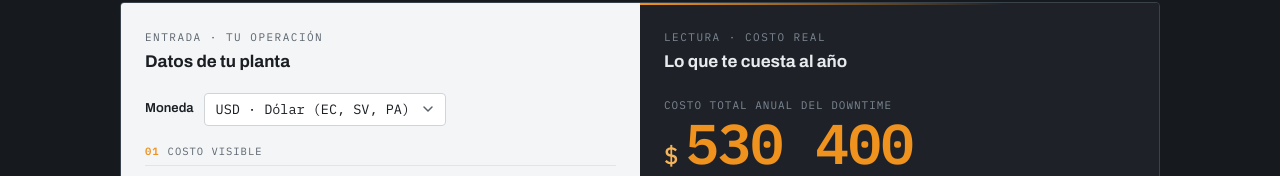
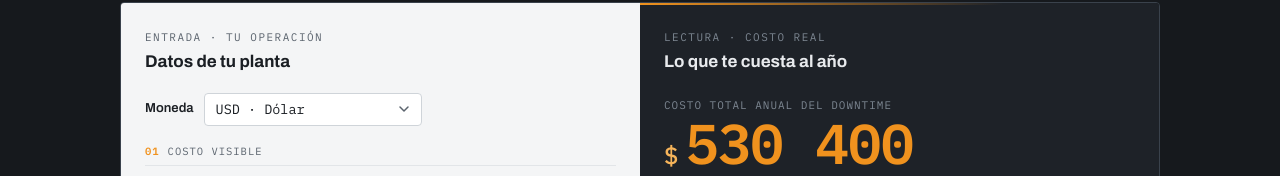
Before and after one commit to drwch/calculadora-downtime, a plain HTML site: page index.html in a window 1280 px wide. Shown: the part 300-476 px from the top of the page. Drawn offline with Linux system fonts and the light colour scheme.

Commit message:
Update index.html

```diff
--- a/index.html
+++ b/index.html
@@ -269,7 +269,7 @@
       <div class="moneda-field">
         <label for="moneda">Moneda</label>
         <select id="moneda" aria-label="Moneda">
-          <option value="USD" selected>USD · Dólar (EC, SV, PA)</option>
+          <option value="USD" selected>USD · Dólar </option>
           <option value="ARS">ARS · Argentina</option>
           <option value="BOB">BOB · Bolivia</option>
           <option value="BRL">BRL · Brasil</option>
```
